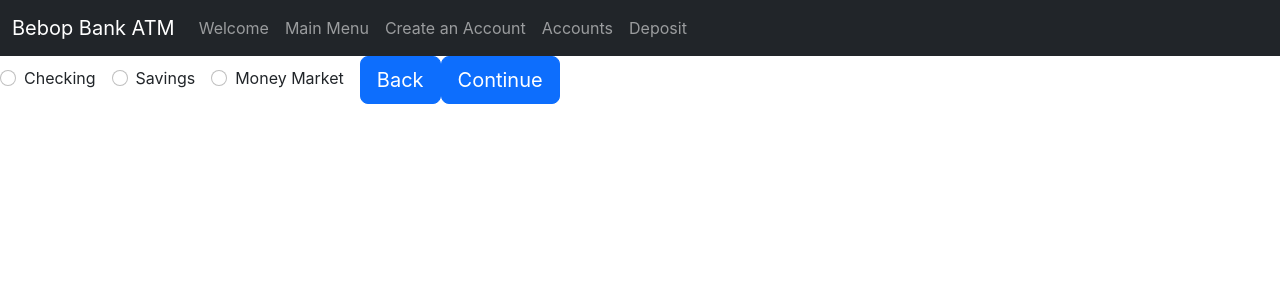
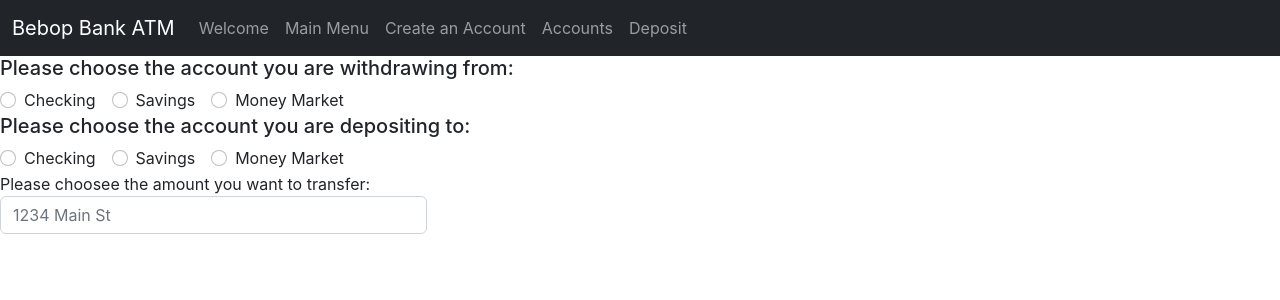
Before and after one commit to 220425-Reston-NET/CoderBebopFE, a React (Create React App) app: page /transfer in a window 1280 px wide. Shown: the top 300 px of the page. Built offline with nearby package versions, Linux system fonts and the light colour scheme.

Commit message:
adding transfer

```diff
--- a/src/routes/transfer/Transfer.tsx
+++ b/src/routes/transfer/Transfer.tsx
@@ -4,6 +4,7 @@ import './Transfer.css'
 function Withdraw(){
     return (
     <>
+        <h5>Please choose the account you are withdrawing from:</h5>
         <div className="form-check form-check-inline">
             <input className="form-check-input" type="radio" name="inlineRadioOptions" id="inlineRadio1" value="option1"/>
             <label className="form-check-label" htmlFor="inlineRadio1">Checking</label>
@@ -16,8 +17,24 @@ function Withdraw(){
             <input className="form-check-input" type="radio" name="inlineRadioOptions" id="inlineRadio3" value="option3"/>
             <label className="form-check-label" htmlFor="inlineRadio3">Money Market</label>
         </div>
-        <button type="button" className="btn btn-primary btn-lg">Back</button>
-        <button type="button" className="btn btn-primary btn-lg">Continue</button>
+        <h5>Please choose the account you are depositing to:</h5>
+        <div className="form-check form-check-inline">
+            <input className="form-check-input" type="radio" name="inlineRadioOptions1" id="inlineRadio1" value="option1"/>
+            <label className="form-check-label" htmlFor="inlineRadio1">Checking</label>
+        </div>
+        <div className="form-check form-check-inline">
+            <input className="form-check-input" type="radio" name="inlineRadioOptions1" id="inlineRadio2" value="option2"/>
+            <label className="form-check-label" htmlFor="inlineRadio2">Savings</label>
+        </div>
+        <div className="form-check form-check-inline">
+            <input className="form-check-input" type="radio" name="inlineRadioOptions1" id="inlineRadio3" value="option3"/>
+            <label className="form-check-label" htmlFor="inlineRadio3">Money Market</label>
+        </div>
+        <div className="form-group col-md-4">
+            <label htmlFor="inputAddress">Please choosee the amount you want to transfer:</label>
+            <input type="text" className="form-control" id="inputAddress" placeholder="1234 Main St" /*onChange={}*/ />
+        </div>
+
     </>
 
 
```
